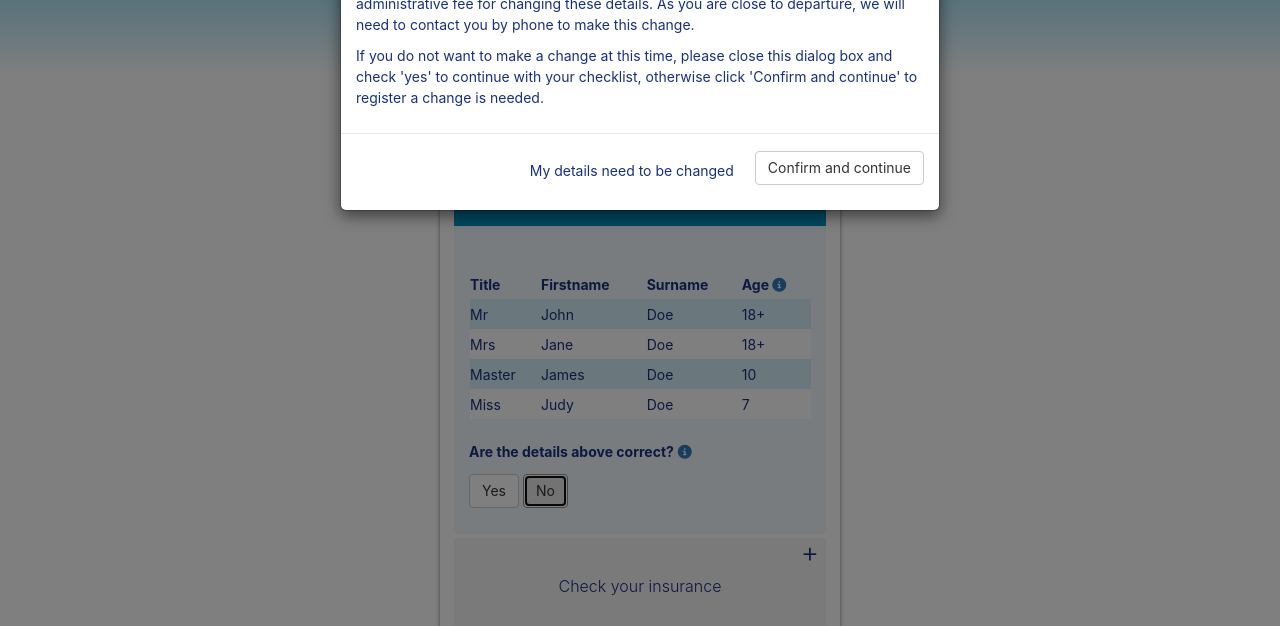
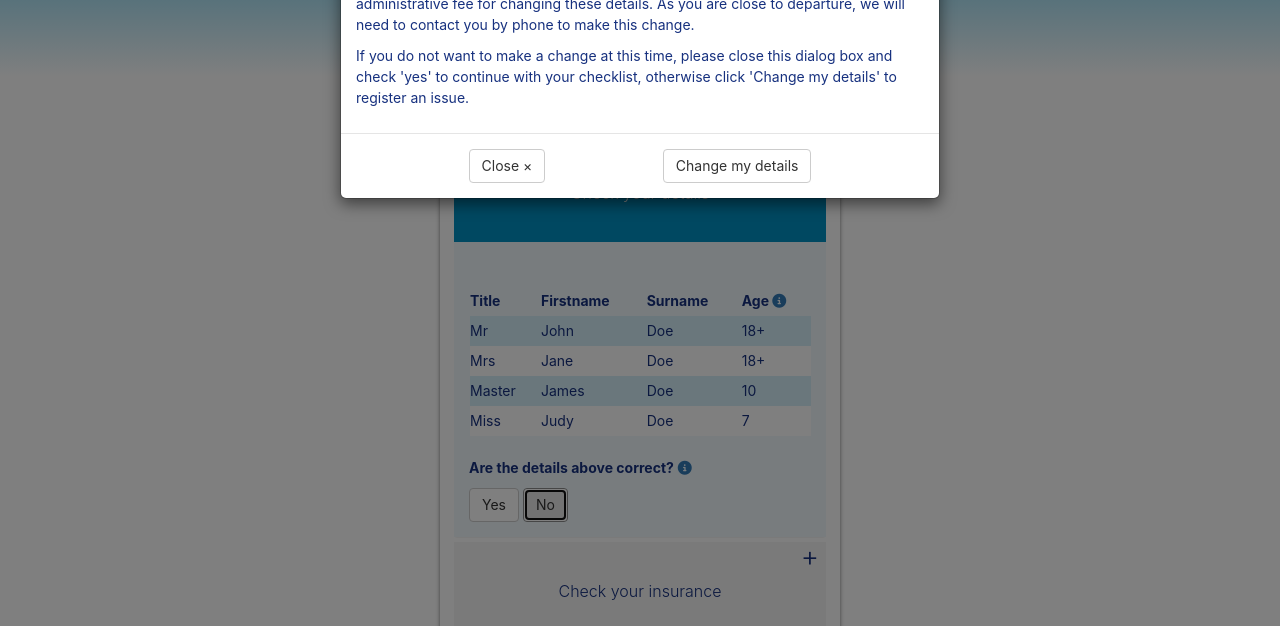
Before and after one commit to GinnyCobbett/otb-holidaychecklist-prototype, a plain HTML site: page checklist.html in a window 1280 px wide. Both pictures are taken after a click on the button "No". Shown: the part 173-799 px from the top of the page. Drawn offline with nearby package versions, Linux system fonts and the light colour scheme.

Commit message:
copy changes to support additional change logic

```diff
--- a/checklist.html
+++ b/checklist.html
@@ -29,7 +29,7 @@
           <img src="resources/media/checklist ison.svg">
           <h2 class="holiday-checklist__title">Holiday Checklist</h2>
         </div>
-        <p class="holiday-checklist__intro">Complete your checklist now to get your final booking vouchers, and then relax into holiday mode.</p>
+        <p class="holiday-checklist__intro">Details of your booking are in the checklist below for you to check and confirm. Complete the checklist to get your final booking vouchers, and then relax into holiday mode!</p>
 
         <div class="checklist-completed">
           <h4>Congratulations! you've completed your checklist.</h4>
@@ -37,8 +37,8 @@
         </div>
 
         <div class="checklist-incomplete">
-          <h4>Thank you, you've completed your checklist</h4>
-          <p>An agent will be in touch with you shortly to confirm your changes</p>
+          <h4>Thank you, a change request has been sent.</h4>
+          <p>An agent will be in touch with you to assist with your changes.</p>
         </div>
 
       </div>
@@ -123,10 +123,10 @@
                   </div>
                   <div class="modal-body">
                     <p>Airline/hotel providers do not require titles, middle names or punctuations so if you have made a mistake with the following this will not need to be changed. If you need to amend the spelling of your name or surname, you may be charged an administrative fee for changing these details. As you are close to departure, we will need to contact you by phone to make this change.</p>
-                    <p>If you do not want to make a change at this time, please close this dialog box and check 'yes' to continue with your checklist, otherwise click 'Confirm and continue' to register a change is needed.</p>
+                    <p>If you do not want to make a change at this time, please close this dialog box and check 'yes' to continue with your checklist, otherwise click 'Change my details' to register an issue.</p>
                   </div>
                   <div class="modal-footer">
-                    <span>My details need to be changed</span><button type="button" class="btn btn-default button-change-details" data-dismiss="modal">Confirm and continue</button>
+                    <button type="button" class="btn btn-default" data-dismiss="modal">Close &times;</button><button type="button" class="btn btn-default button-change-details" data-dismiss="modal">Change my details</button>
                   </div>
                 </div>
               </div>
@@ -219,10 +219,10 @@
                   </div>
                   <div class="modal-body">
                     <p>Your car parking service is provided by Holiday Extras, a third party. On the Beach act as an intermediary to book this on your behalf with the detail you gave at the time of booking. If you need to make a change, we will contact Holiday Extras for you, but an administration fee may be applied.</p>
-                    <p>If you do not want to make a change at this time, please close this dialog box and check 'yes' to continue with your checklist, otherwise click 'Confirm and continue' to register a change is needed.</p>
+                    <p>If you do not want to make a change at this time, please close this dialog box and check 'yes' to continue with your checklist, otherwise click 'Change my details' to register an issue.</p>
                   </div>
                   <div class="modal-footer">
-                    <span>My details need to be changed</span><button type="button" class="btn btn-default button-change-details" data-dismiss="modal">Confirm and continue</button>
+                    <button type="button" class="btn btn-default" data-dismiss="modal">Close &times;</button><button type="button" class="btn btn-default button-change-details" data-dismiss="modal">Change my details</button>
                   </div>
                 </div>
               </div>
@@ -336,10 +336,10 @@
                   <div class="modal-body">
                     <p>The information displayed in this checklist is taken from our most recent record of the flight you purchased through On the Beach. If you have made any changes to this flight directly with the flight carrier including adding bags or pre booking seats, we will not have that information. You can continue with the checklist if this is the case.</p>
                     <p>Please note that flights are <strong>100% non-refundable</strong> as per the suppliers' booking conditions. To change the date of your flight you will need to rebook your holiday.</p>
-                    <p>If you do not want to make a change at this time, please close this dialog box and check 'yes' to continue with your checklist, otherwise click 'Confirm and continue' to register a change is needed.</p>
+                    <p>If you do not want to make a change at this time, please close this dialog box and check 'yes' to continue with your checklist, otherwise click 'Change my details' to register an issue.</p>
                   </div>
                   <div class="modal-footer">
-                    <span>My details need to be changed</span><button type="button" class="btn btn-default button-change-details" data-dismiss="modal">Confirm and continue</button>
+                    <button type="button" class="btn btn-default" data-dismiss="modal">Close &times;</button><button type="button" class="btn btn-default button-change-details" data-dismiss="modal">Change my details</button>
                   </div>
                 </div>
 
@@ -431,10 +431,10 @@
                   <div class="modal-body">
                     <p>The information displayed in this checklist is taken from our most recent record of the hotel you purchased through On the Beach. If you have made any changes to this hotel directly with the supplier, we will not have that information. You can continue with the checklist if this is the case.</p>
                     <p>As you are close to departure, if you wish to make any changes to your hotel booking, we will need to contact you by phone to make this change.</p>
-                    <p>If you do not want to make a change at this time, please close this dialog box and check 'yes' to continue with your checklist, otherwise click 'Confirm and continue' to register a change is needed.</p>
+                    <p>If you do not want to make a change at this time, please close this dialog box and check 'yes' to continue with your checklist, otherwise click 'Change my details' to register an issue.</p>
                   </div>
                   <div class="modal-footer">
-                    <span>My details need to be changed</span><button type="button" class="btn btn-default button-change-details" data-dismiss="modal">Confirm and continue</button>
+                    <button type="button" class="btn btn-default" data-dismiss="modal">Close &times;</button><button type="button" class="btn btn-default button-change-details" data-dismiss="modal">Change my details</button>
                   </div>
                 </div>
 
@@ -489,10 +489,10 @@
                     </div>
                     <div class="modal-body">
                       <p>If you need to make a change to your transfer, we would need to make this change on your behalf with the Transfer provider. Please note that there may be an administration charge for this service.</p>
-                      <p>If you do not want to make a change at this time, please close this dialog box and check 'yes' to continue with your checklist, otherwise click 'Confirm and continue' to register a change is needed.</p>
+                      <p>If you do not want to make a change at this time, please close this dialog box and check 'yes' to continue with your checklist, otherwise click 'Change my details' to register an issue.</p>
                     </div>
                     <div class="modal-footer">
-                      <span>My details need to be changed</span><button type="button" class="btn btn-default button-change-details" data-dismiss="modal">Confirm and continue</button>
+                      <button type="button" class="btn btn-default" data-dismiss="modal">Close &times;</button><button type="button" class="btn btn-default button-change-details" data-dismiss="modal">Change my details</button>
                     </div>
                   </div>
                 </div>
@@ -505,7 +505,7 @@
       </div>
       <div class="continue-wrapper">
         <div class="additional-info">
-          <label>Please explain what changes are required and an agent will be in touch</label>
+          <label>Please provide a brief explanation for the changes that are required. When done, select 'Continue' and an agent will be in touch. Please note that changes may incur an administration fee to process.</label>
           <textarea class="form-control" rows="8"></textarea>
         </div>
         <button class="button button--primary button-checkout" disabled>Continue</button>
--- a/resources/css/style.css
+++ b/resources/css/style.css
@@ -44,9 +44,9 @@ a:hover, a:focus {
   box-shadow: 0 1px 4px 0 rgba(0, 0, 0, 0.5);
 }
 
-.btn {
+/*.btn {
   margin: .25rem 0 1rem 0;
-}
+}*/
 
 .panel-group {
   padding-left: 1em;
@@ -319,8 +319,9 @@ tr:nth-child(odd) td {
   background: #FEFEFE;
 }
 
-.modal-footer span {
-  padding-right: 1.5em;
+.modal-footer {
+  display: flex;
+  justify-content: space-between;
 }
 
 .continue-wrapper {
```
